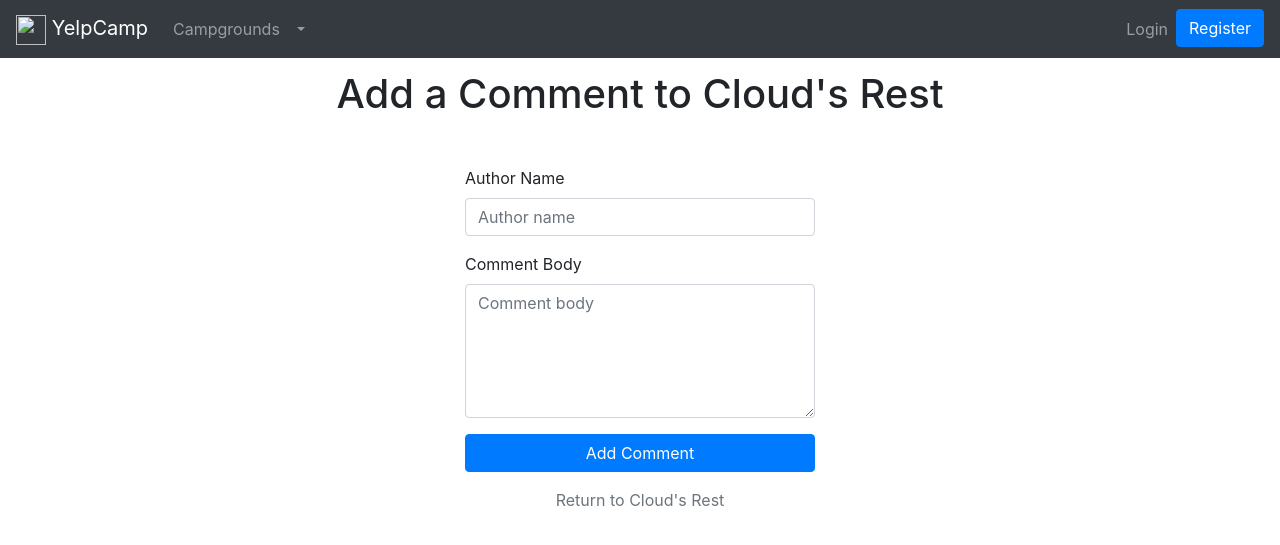
After one commit to jenewland1999/yelp-camp, a Node server app: page /campgrounds/600000000000000000000002/comments/new in a window 1280 px wide. The commit adds this page. Shown: the top 545 px of the page. Run offline with Node 20, Linux system fonts and the light colour scheme; data comes from the database, SQL or seed files in the repository; some libraries are stand-ins or nearby versions.

Commit message:
✨ Complete stage v04

```diff
--- a/app.js
+++ b/app.js
@@ -8,6 +8,7 @@ seedDB();
 
 // Models
 const Campground = require("./models/campground");
+const Comment = require("./models/comment");
 
 mongoose.connect("mongodb://localhost/yelpcamp", {
   useNewUrlParser: true,
@@ -28,7 +29,10 @@ app.get("/campgrounds", (req, res) => {
     if (err) {
       console.error(err);
     } else {
-      res.render("index", { title: "Campgrounds", campgrounds: campgrounds });
+      res.render("campgrounds/index", {
+        title: "Campgrounds",
+        campgrounds: campgrounds,
+      });
     }
   });
 });
@@ -52,7 +56,7 @@ app.post("/campgrounds", (req, res) => {
 });
 
 app.get("/campgrounds/new", (req, res) => {
-  res.render("new", { title: "Campgrounds - New" });
+  res.render("campgrounds/new", { title: "Campgrounds - New" });
 });
 
 app.get("/campgrounds/:id", (req, res) => {
@@ -63,7 +67,7 @@ app.get("/campgrounds/:id", (req, res) => {
         console.error(err);
       } else {
         console.log(campground);
-        res.render("show", {
+        res.render("campgrounds/show", {
           title: "Campgrounds - Show",
           campground: campground,
         });
@@ -71,6 +75,38 @@ app.get("/campgrounds/:id", (req, res) => {
     });
 });
 
+app.get("/campgrounds/:id/comments/new", (req, res) => {
+  Campground.findById(req.params.id, (err, campground) => {
+    if (err) {
+      console.error(err);
+    } else {
+      res.render("comments/new", { title: "", campground: campground });
+    }
+  });
+});
+
+app.post("/campgrounds/:id/comments", (req, res) => {
+  // Retrieve the campground
+  Campground.findById(req.params.id, (err, campground) => {
+    if (err) {
+      console.error(err);
+      res.redirect("/campgrounds");
+    } else {
+      // Create new comment
+      Comment.create(req.body.comment, (err, comment) => {
+        if (err) {
+          console.error(err);
+        } else {
+          campground.comments.push(comment._id);
+          campground.save();
+          res.redirect(`/campgrounds/${campground._id}`);
+        }
+      });
+    }
+  });
+  // Interlink the comment and campground
+});
+
 app.listen(3000, () => {
   console.log("The YelpCamp Server has Started on Port 3000");
 });
--- a/views/index.ejs
+++ b/views/campgrounds/index.ejs
@@ -1,4 +1,4 @@
-<% include partials/head %>
+<% include ../partials/head %>
 
 <div class="container">
   <div class="row">
@@ -37,4 +37,4 @@
   </div>
 </div>
 
-<% include partials/foot %>
+<% include ../partials/foot %>
--- a/views/new.ejs
+++ b/views/campgrounds/new.ejs
@@ -1,4 +1,4 @@
-<% include partials/head %>
+<% include ../partials/head %>
 
 <div class="container">
   <h1 class="text-center d-block mb-5">Create a New Campground</h1>
@@ -49,4 +49,4 @@
   </div>
 </div>
 
-<% include partials/foot %>
+<% include ../partials/foot %>
--- /dev/null
+++ b/views/comments/new.ejs
@@ -0,0 +1,46 @@
+<% include ../partials/head %>
+
+<div class="container">
+  <h1 class="text-center d-block mb-5">
+    Add a Comment to <%= campground.name %>
+  </h1>
+  <div class="row">
+    <div class="col-lg-4 offset-lg-4">
+      <form action="/campgrounds/<%= campground._id %>/comments" method="POST">
+        <div class="form-group">
+          <label for="author">Author Name</label>
+          <input
+            type="text"
+            name="comment[author]"
+            id="author"
+            placeholder="Author name"
+            class="form-control"
+            required
+          />
+        </div>
+        <div class="form-group">
+          <label for="text">Comment Body</label>
+          <textarea
+            name="comment[text]"
+            id="text"
+            cols="30"
+            rows="5"
+            placeholder="Comment body"
+            class="form-control"
+            required
+          ></textarea>
+        </div>
+        <div class="form-group">
+          <button class="btn btn-primary btn-block">Add Comment</button>
+        </div>
+      </form>
+      <p class="text-center">
+        <a href="/campgrounds/<%= campground._id %>" class="text-secondary"
+          >Return to <%= campground.name %></a
+        >
+      </p>
+    </div>
+  </div>
+</div>
+
+<% include ../partials/foot %>
```
Also changed, not shown: views/campgrounds/show.ejs (renamed from views/show.ejs, +7 -2 lines).
